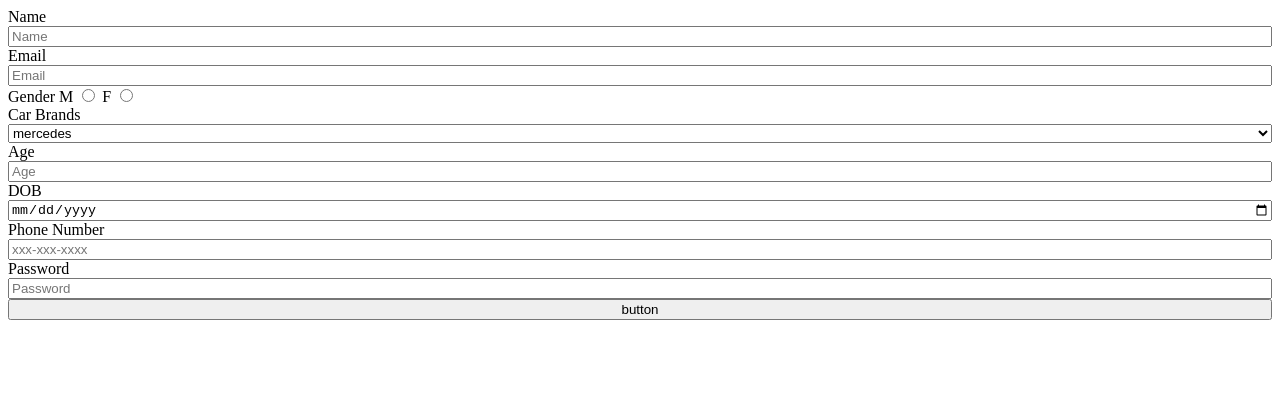
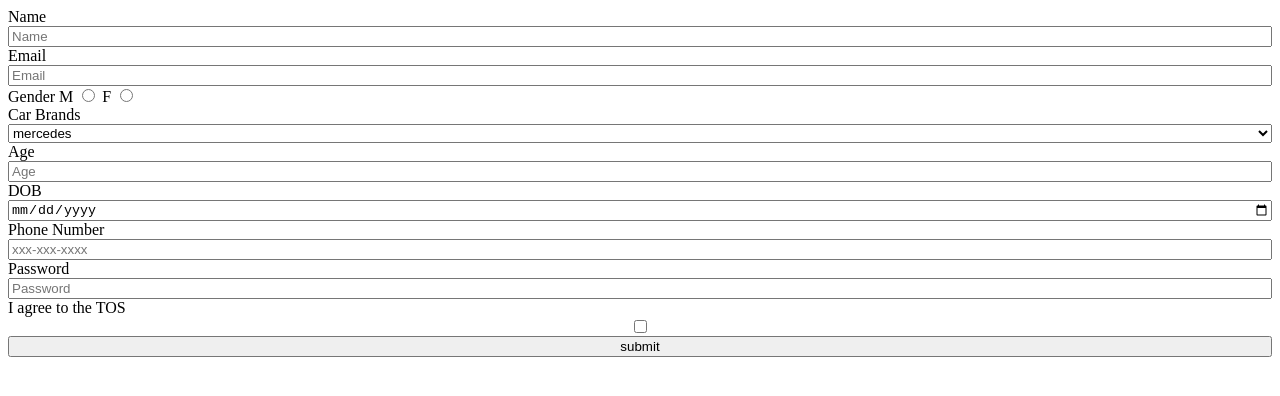
Before and after one commit to acciojob/signup-form-car-akashkrmishra, a website: page main.html in a window 1280 px wide. Drawn offline with Linux system fonts and the light colour scheme.

Commit message:
created a submission

```diff
--- a/main.html
+++ b/main.html
@@ -79,7 +79,11 @@
 
 	<label for="password">Password</label>
 	<input type="password"  id="password"  placeholder="Password" required>
-	<input type="submit" value="button">
+
+		<label for="tos">I agree to the TOS</label>
+	<input type="checkbox"  id="tel"   required>
+
+	<button type="submit">submit</button>
 </form>
 </body>
 
```
